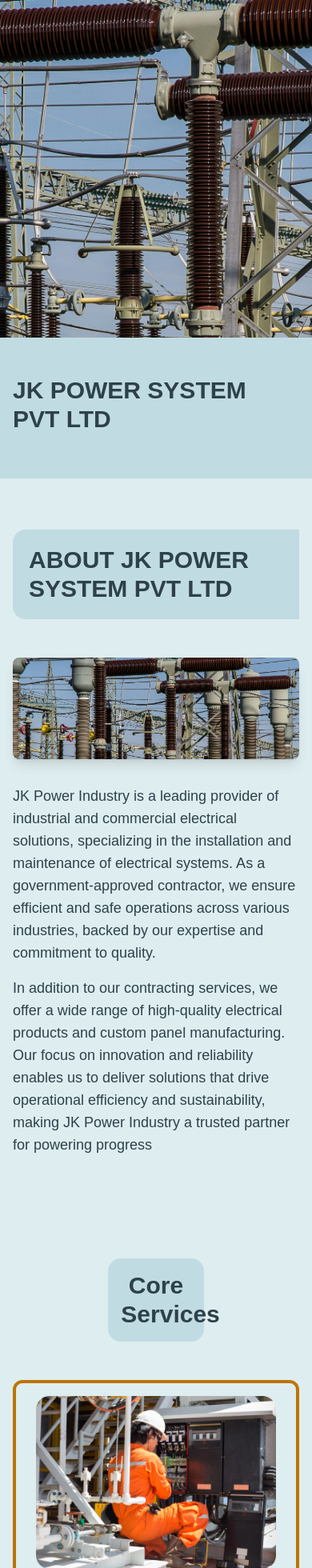
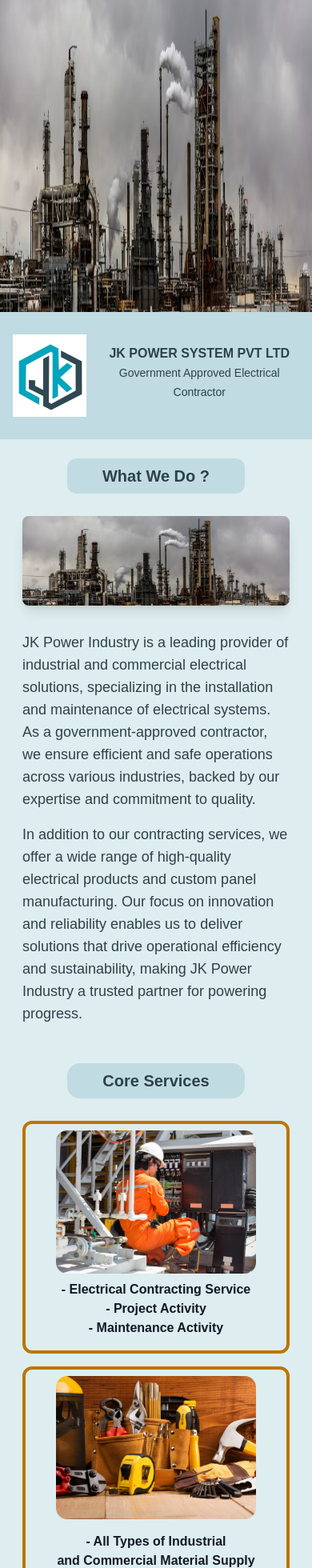
Before and after one commit to Ghatak18005/jk-main-website, a Next.js app: page / in a window 390 px wide. Shown: the top 1960 px of the page at 80% size. Built offline with nearby package versions, Linux system fonts and the light colour scheme.

Commit message:
homepage 2nd section

```diff
--- a/pages/index.js
+++ b/pages/index.js
@@ -4,115 +4,158 @@
   return (
     <div className="w-full bg-[#DEEDEF]">
       <section className="relative">
-        <div className="w-full h-[50vh] relative">
+        <div className="relative">
           <Image
-            src="/about_us/hero_section.png"
+            src="/hero2.jpg"
             alt="Hero Image"
-            layout="fill"
+            width={600}
+            height={900}
             objectFit="cover"
-            priority
+            layout="responsive"
+            className='lg:block hidden'
           />
+           <Image
+            src="/hero2.jpg"
+            alt="Hero Image"
+            width={600}
+            height={900}
+            objectFit="cover"
+            layout="responsive"
+            style={{
+              aspectRatio: '1'
+            }}
+            className='lg:hidden block'
+          />
+
         </div>
 
-        <div className="bg-[#C0DBE1] py-12 px-4 sm:px-6 lg:px-8 text-[#2E414B]">
+        <div className="bg-[#C0DBE1] lg:py-14 py-7 px-4 sm:px-6 lg:px-8 text-[#2E414B]">
           <div className="max-w-7xl mx-auto flex flex-col md:flex-row justify-between items-center">
-            <div className="flex mx-auto">
-              <h2 className="text-3xl font-semibold  mb-2 ">
-                JK POWER SYSTEM PVT LTD
-              </h2>
+            <div className="flex mx-auto items-center">
+              <div className="mr-4">
+                <Image
+                  src="/JK-LOGO.png"
+                  alt="JK POWER SYSTEM LOGO"
+                  width={100}
+                  height={100}
+                />
+              </div>
+              <div className="flex flex-col items-center">
+                <h2 className="text-center lg:text-3xl text-base font-bold mb-2">
+                  JK POWER SYSTEM PVT LTD
+                  <br />
+                  <span className="lg:text-xl text-sm font-normal">Government Approved Electrical Contractor</span>
+                </h2>
+              </div>
             </div>
           </div>
         </div>
       </section>
 
-      {/* About Section */}
-      <section className="py-16 px-4 sm:px-6 lg:px-8 text-[#2E414B]">
+      <section className="py-6 px-7 sm:px-6 lg:px-8 text-[#2E414B]">
         <div className="max-w-7xl mx-auto">
-          <div className="flex justify-end">
-            <h2 className="text-3xl font-bold mb-12 p-5 bg-[#C0DBE1] rounded-l-2xl">
-              ABOUT JK POWER SYSTEM PVT LTD
-            </h2>
-          </div>
-
           <div className="flex flex-col md:flex-row items-center gap-8">
             <div className="md:w-1/2">
+              <h2 className="text-center text-xl font-bold mb-7 py-2 w-2/3 bg-[#C0DBE1] rounded-xl mx-auto block lg:hidden">What We Do ?</h2>
               <Image
-                src="/about_us/hero_section.png"
+                src="/hero2.jpg"
                 alt="About Company"
                 width={800}
-                height={600}
+                height={1200}
                 className="rounded-lg shadow-lg"
               />
             </div>
             <div className="md:w-1/2">
+              <h2 className="text-center lg:text-3xl text-base font-bold lg:mb-12 mb-7 py-2 w-2/3 bg-[#C0DBE1] lg:rounded-l-2xl mx-auto lg:block hidden">What We Do ?</h2>
               <p className="text-lg ">
                 JK Power Industry is a leading provider of industrial and commercial electrical solutions, specializing in the installation and maintenance of electrical systems. As a government-approved contractor, we ensure efficient and safe operations across various industries, backed by our expertise and commitment to quality.
-
               </p>
-              <p className="text-lg  mt-4">
-                In addition to our contracting services, we offer a wide range of high-quality electrical products and custom panel manufacturing. Our focus on innovation and reliability enables us to deliver solutions that drive operational efficiency and sustainability, making JK Power Industry a trusted partner for powering progress
+              <p className="text-lg mt-4">
+                In addition to our contracting services, we offer a wide range of high-quality electrical products and custom panel manufacturing. Our focus on innovation and reliability enables us to deliver solutions that drive operational efficiency and sustainability, making JK Power Industry a trusted partner for powering progress.
               </p>
             </div>
           </div>
         </div>
       </section>
 
-      <section className="py-16 px-4 sm:px-6 lg:px-8">
+      <section className="lg:py-12 px-7 py-6 lg:px-8">
         <div className="max-w-7xl mx-auto text-center">
-          <h2 className="text-3xl font-semibold text-[#2E414B] mb-12 bg-[#C0DBE1] p-4 rounded-2xl w-1/3 mx-auto">Core Services</h2>
-          <div className="grid grid-cols-1 md:grid-cols-3 gap-8 ">
+          <h2 className="lg:text-3xl text-xl font-bold text-[#2E414B] lg:mb-12 mb-7 bg-[#C0DBE1] py-2 rounded-2xl lg:w-3/12 w-2/3 mx-auto">Core Services</h2>
+          <div className="grid grid-cols-1 md:grid-cols-3 lg:gap-8 gap-4">
+
             {/* First Service */}
             <div className="overflow-hidden rounded-xl transition-transform transform border-4 border-[#BD7500]">
-              <div className="px-5 py-4">
-                <div className="mb-3">
+              <div className="lg:px-5 lg:py-4 p-2">
+                <div className="mb-2">
                   <Image
                     src="/h1.png"
-                    alt="Electrical Contracting Service"
+                    alt="Service 1"
                     width={300}
                     height={200}
-                    className="mx-auto rounded-lg"
+                    className="mx-auto rounded-lg lg:block hidden"
+                  />
+                  <Image
+                    src="/h1.png"
+                    alt="Service 1"
+                    width={250}
+                    height={100}
+                    className="mx-auto rounded-lg block lg:hidden"
                   />
                 </div>
-                <h3 className="text-xl font-semibold text-gray-900 mb-2 text-center">
-                  Electrical Contracting Service <br />
-                  Project Activity <br />
-                  Maintenance Activity
+                <h3 className="lg:text-xl text-base font-semibold text-gray-900 mb-2 text-center">
+                  - Electrical Contracting Service <br />
+                  - Project Activity <br />
+                  - Maintenance Activity
                 </h3>
               </div>
             </div>
 
             {/* Second Service */}
             <div className="overflow-hidden rounded-xl transition-transform transform border-4 border-[#BD7500]">
-              <div className="p-6">
+              <div className="lg:px-5 lg:py-4 p-2">
                 <div className="mb-4">
                   <Image
                     src="/h2.png"
                     alt="Service 2"
                     width={300}
                     height={200}
-                    className="mx-auto rounded-lg"
+                    className="mx-auto rounded-lg lg:block hidden"
+                  />
+                  <Image
+                    src="/h2.png"
+                    alt="Service 2"
+                    width={250}
+                    height={100}
+                    className="mx-auto rounded-lg block lg:hidden"
                   />
                 </div>
-                <h3 className="text-xl font-semibold text-gray-900 mb-2 text-center">
-                  All Types of Industrial <br />and Commercial Material Supply
+                <h3 className="lg:text-xl text-base font-semibold text-gray-900 mb-2 text-center">
+                  - All Types of Industrial <br />and Commercial Material Supply
                 </h3>
               </div>
             </div>
 
             {/* Third Service */}
             <div className="overflow-hidden rounded-xl transition-transform transform border-4 border-[#BD7500]">
-              <div className="p-6">
+              <div className="lg:px-5 lg:py-4 p-2">
                 <div className="mb-4">
                   <Image
                     src="/h3.png"
                     alt="Service 3"
                     width={300}
                     height={200}
-                    className="mx-auto rounded-lg"
+                    className="mx-auto rounded-lg lg:block hidden"
+                  />
+                  <Image
+                    src="/h3.png"
+                    alt="Service 3"
+                    width={250}
+                    height={100}
+                    className="mx-auto rounded-lg block lg:hidden"
                   />
                 </div>
-                <h3 className="text-xl font-semibold text-gray-900 mb-2 text-center">
-                  Panel Manufacturing
+                <h3 className="lg:text-xl text-base font-semibold text-gray-900 mb-2 text-center">
+                  - Panel Manufacturing
                 </h3>
               </div>
             </div>
```
Also changed, not shown: public/hero2.jpg (added).
